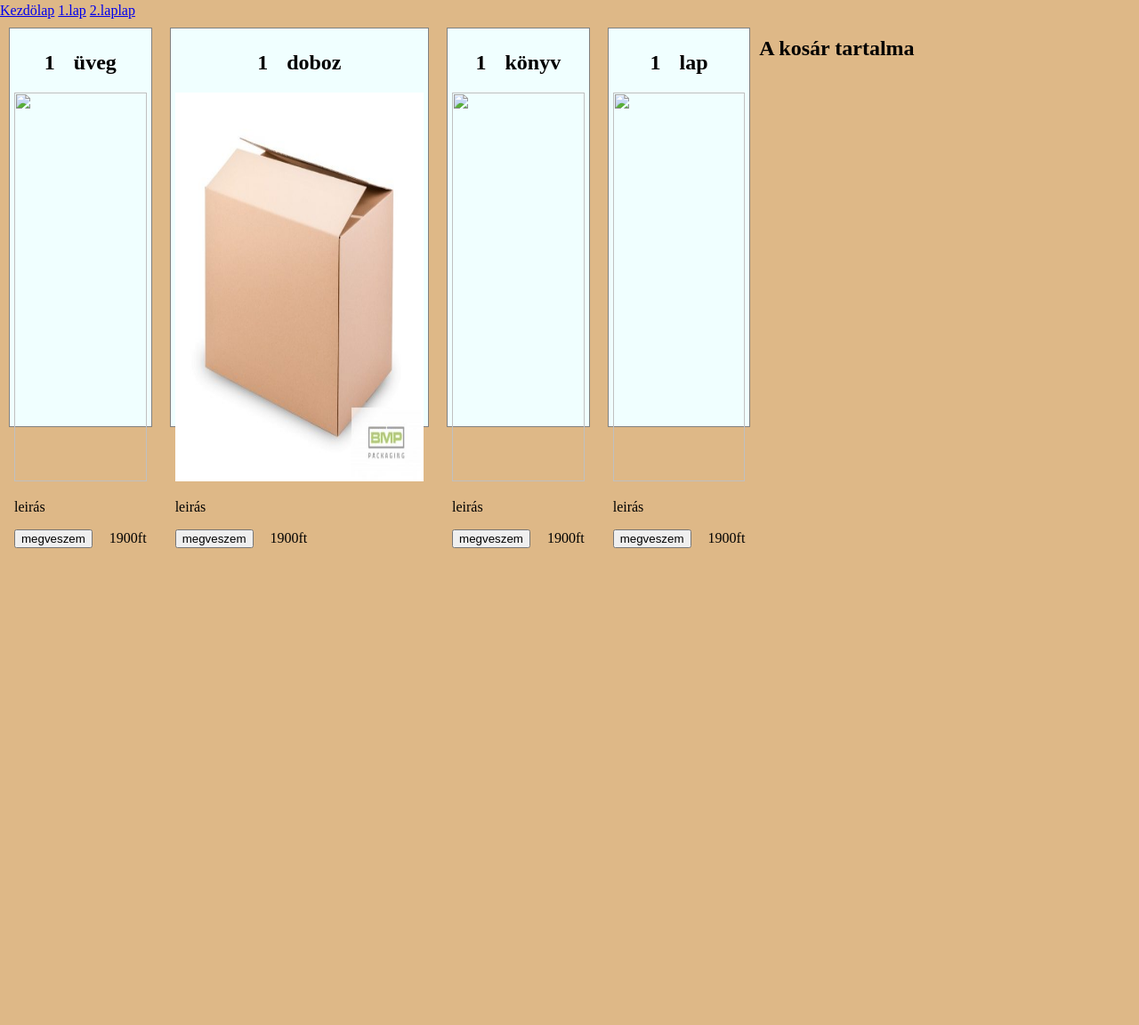
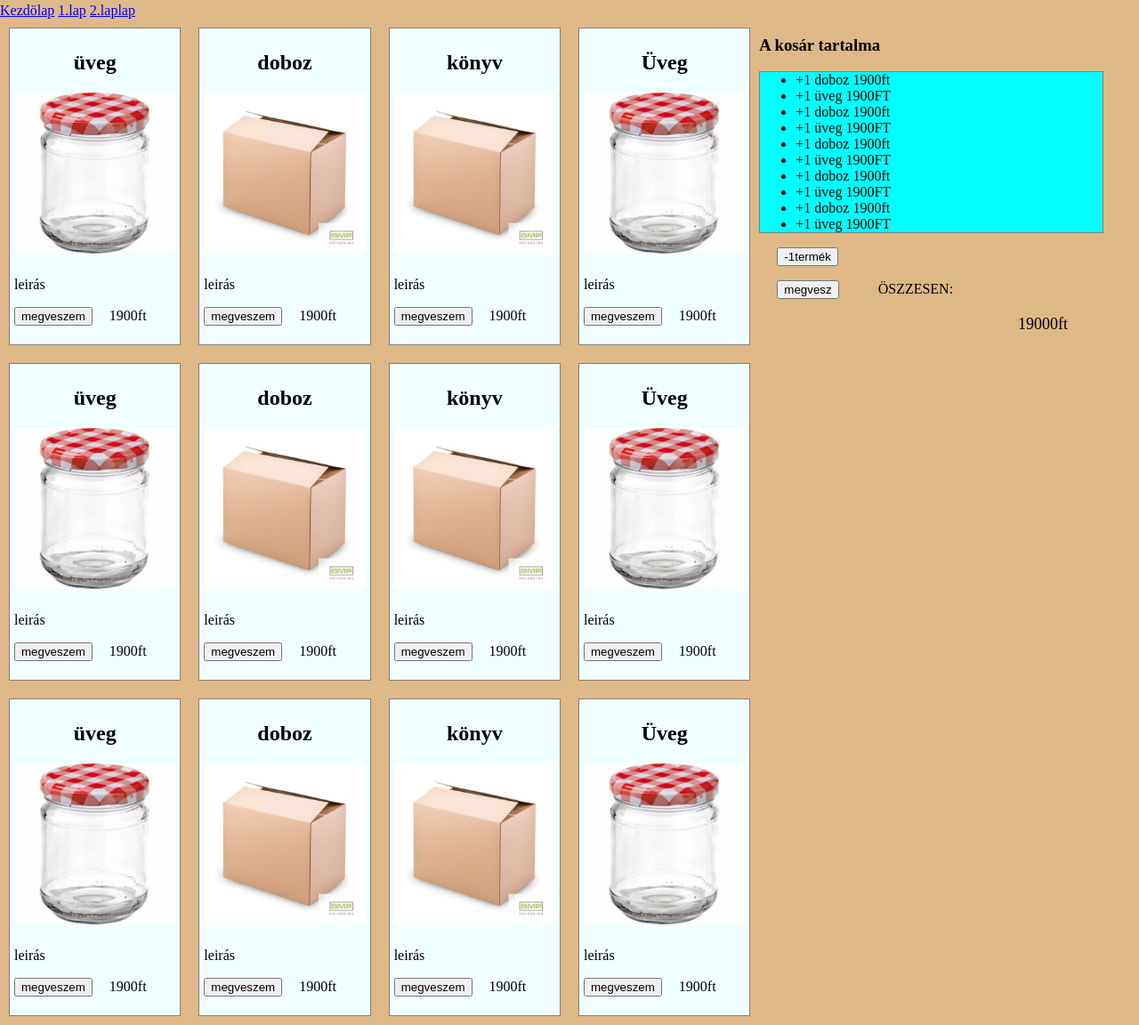
Before and after one commit to VorosDominik/pandorashop, a plain HTML site: page index.html in a window 1280 px wide. Shown: the part 77-1229 px from the top of the page at 89% size. Before the commit the page ends 800 px from the top, so only its background shows below. Drawn offline with Linux system fonts and the light colour scheme.

Commit message:
Majdnem véggleges

```diff
--- a/index.html
+++ b/index.html
@@ -22,32 +22,104 @@
       </nav>
       <article>
         <div class="aru">
-          <h1>1 üveg</h1>
-          <img src="" alt="" />
+          <h1> üveg</h1>
+          <h1><img src="kep/üveg.jpg" alt="" /></h1>
+          <p>leirás</p>
+          <p><button>megveszem</button> 1900ft</p>
+        </div>
+        </div>
+        <div class="aru">
+          <h1> doboz</h1>
+          <h1><img src="kep/doboz.jpg" alt="" /></h1>
           <p>leirás</p>
           <p><button>megveszem</button> 1900ft</p>
         </div>
         <div class="aru">
-          <h1>1 doboz</h1>
-          <img src="kep/doboz.jpg" alt="" />
+          <h1> könyv</h1>
+         <h1><img src="kep/doboz.jpg" alt="" /></h1>
           <p>leirás</p>
           <p><button>megveszem</button> 1900ft</p>
         </div>
         <div class="aru">
-          <h1>1 könyv</h1>
-          <img src="kep/Könyv.jpg.crdownload" alt="" />
+          <h1>Üveg</h1>
+          <h1><img src="kep/üveg.jpg" alt="" /></h1>
           <p>leirás</p>
           <p><button>megveszem</button> 1900ft</p>
         </div>
         <div class="aru">
-          <h1>1 lap</h1>
-          <img src="" alt="" />
+          <h1> üveg</h1>
+          <h1><img src="kep/üveg.jpg" alt="" /></h1>
+          <p>leirás</p>
+          <p><button>megveszem</button> 1900ft</p>
+        </div>
+        <div class="aru">
+          <h1> doboz</h1>
+          <h1><img src="kep/doboz.jpg" alt="" /></h1>
+          <p>leirás</p>
+          <p><button>megveszem</button> 1900ft</p>
+        </div>
+        <div class="aru">
+          <h1> könyv</h1>
+          <h1><img src="kep/doboz.jpg" alt="" /></h1>
+          <p>leirás</p>
+          <p><button>megveszem</button> 1900ft</p>
+        </div>
+        <div class="aru">
+          <h1>Üveg</h1>
+          <h1><img src="kep/üveg.jpg" alt="" /></h1>
+          <p>leirás</p>
+          <p><button>megveszem</button> 1900ft</p>
+        </div>
+        <div class="aru">
+          <h1> üveg</h1>
+          <h1><img src="kep/üveg.jpg" alt="" /></h1>
+          <p>leirás</p>
+          <p><button>megveszem</button> 1900ft</p>
+        </div>
+        <div class="aru">
+          <h1> doboz</h1>
+          <h1><img src="kep/doboz.jpg" alt="" /></h1>
+          <p>leirás</p>
+          <p><button>megveszem</button> 1900ft</p>
+        </div>
+        <div class="aru">
+          <h1> könyv</h1>
+          <h1><img src="kep/doboz.jpg" alt="" /></h1>
+          <p>leirás</p>
+          <p><button>megveszem</button> 1900ft</p>
+        </div>
+        <div class="aru">
+          <h1>Üveg</h1>
+          <h1><img src="kep/üveg.jpg" alt="" /></h1>
           <p>leirás</p>
           <p><button>megveszem</button> 1900ft</p>
         </div>
       </article>
       <aside>
-        <h1>A kosár tartalma</h1>
+        <div>
+          <h3>A kosár tartalma</h3>
+          <div class="lista">
+          <ul>
+            <li>+1 doboz 1900ft</li>
+            <li>+1 üveg 1900FT</li>
+            <li>+1 doboz 1900ft</li>
+            <li>+1 üveg 1900FT</li>
+            <li>+1 doboz 1900ft</li>
+            <li>+1 üveg 1900FT</li>
+            <li>+1 doboz 1900ft</li>
+            <li>+1 üveg 1900FT</li>
+            <li>+1 doboz 1900ft</li>
+            <li>+1 üveg 1900FT</li>
+          </ul>
+        </div>
+        <div class="gombok">
+          <p><button>-1termék</button></p>
+          <p><button>megvesz</button>   ÖSZZESEN:</p>
+          <span><p>  19000ft </p></span>
+
+
+        </div>
+
       </aside>
       <footer></footer>
     </main>
```
Also changed, not shown: 1 other file.
